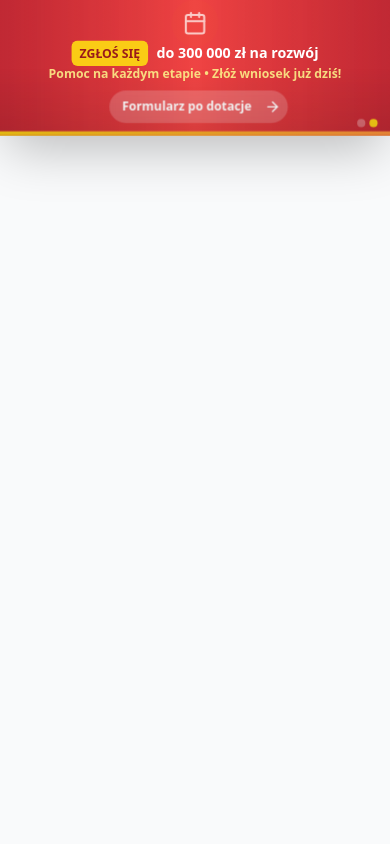
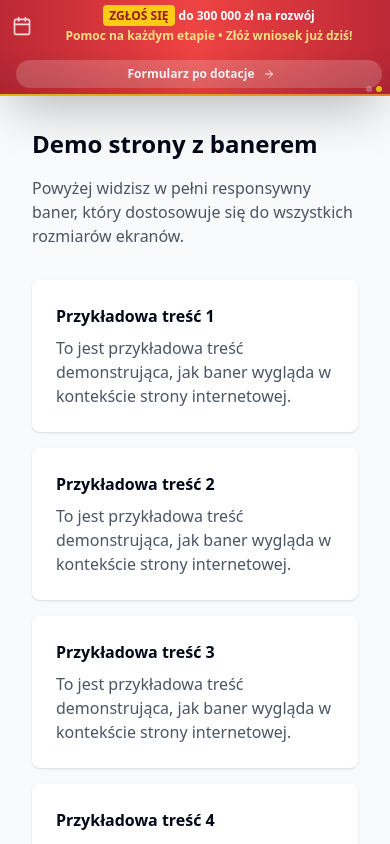
Before and after one commit to ahuramazdao/active-wakacje-alert-bar, a React (Vite) app: page / in a window 390 px wide. Shown: the top 844 px of the page. Built offline with nearby package versions, Linux system fonts and the light colour scheme.

Commit message:
Fix: Improve banner responsiveness
Adjust CSS to ensure the banner displays correctly on various devices and screen sizes.

```diff
--- /dev/null
+++ b/src/components/ResponsiveBanner.tsx
@@ -0,0 +1,125 @@
+
+import React, { useState, useEffect } from 'react';
+import { Calendar, ArrowRight } from 'lucide-react';
+
+const ResponsiveBanner = () => {
+  const [currentSlide, setCurrentSlide] = useState(0);
+
+  const slides = [
+    {
+      badge: "ZGŁOŚ SIĘ",
+      title: "po dotacje dla swojego klubu sportowego",
+      titleMobile: "po dotacje dla klubu",
+      subtitle: "Bezpłatne zgłoszenie • Liczba miejsc ograniczona!",
+      ctaText: "Formularz po dotacje"
+    },
+    {
+      badge: "ZGŁOŚ SIĘ",
+      title: "Nawet do 300 000 zł na rozwój klubu sportowego",
+      titleMobile: "do 300 000 zł na rozwój",
+      subtitle: "Pomoc na każdym etapie • Złóż wniosek już dziś!",
+      ctaText: "Formularz po dotacje"
+    }
+  ];
+
+  useEffect(() => {
+    const interval = setInterval(() => {
+      setCurrentSlide((prev) => (prev + 1) % slides.length);
+    }, 4000);
+
+    return () => clearInterval(interval);
+  }, [slides.length]);
+
+  const handleClick = () => {
+    window.open('https://programydlaklubow.pl/zgloszenia', '_blank');
+  };
+
+  const currentSlideData = slides[currentSlide];
+
+  return (
+    <div
+      onClick={handleClick}
+      className="relative w-full overflow-hidden bg-gradient-to-r from-red-600 via-red-500 to-red-600 text-white cursor-pointer transition-all duration-300 hover:shadow-2xl group animate-fade-in"
+    >
+      {/* Animated background pattern */}
+      <div className="absolute inset-0 bg-gradient-to-r from-blue-900/20 via-transparent to-blue-900/20 animate-pulse"></div>
+
+      {/* Moving stripes animation */}
+      <div className="absolute inset-0 opacity-10">
+        <div className="absolute inset-0 bg-gradient-to-r from-transparent via-white/20 to-transparent transform -skew-x-12 translate-x-[-100%] group-hover:translate-x-[100%] transition-transform duration-1000"></div>
+      </div>
+
+      {/* Main content - fully responsive */}
+      <div className="relative w-full px-3 py-2 sm:px-4 sm:py-3 lg:px-8 lg:py-4">
+        <div className="flex flex-col sm:flex-row items-center justify-between gap-2 sm:gap-4 w-full max-w-7xl mx-auto">
+
+          {/* Left content - icon + text */}
+          <div className="flex items-center gap-2 sm:gap-3 lg:gap-4 flex-1 w-full sm:w-auto justify-center sm:justify-start">
+
+            {/* Pulsing icon */}
+            <div className="flex-shrink-0">
+              <div className="relative">
+                <Calendar className="w-5 h-5 sm:w-6 sm:h-6 lg:w-8 lg:h-8 animate-pulse" />
+                <div className="absolute inset-0 bg-yellow-400 rounded-full animate-ping opacity-30"></div>
+              </div>
+            </div>
+
+            {/* Text content */}
+            <div className="flex-1 text-center sm:text-left min-w-0">
+              <div className="text-xs sm:text-sm lg:text-lg font-bold leading-tight transition-all duration-500">
+                <span className="bg-yellow-400 text-red-800 px-1.5 py-0.5 sm:px-2 sm:py-1 rounded text-xs sm:text-sm lg:text-sm font-extrabold mr-1 sm:mr-2 animate-bounce whitespace-nowrap">
+                  {currentSlideData.badge}
+                </span>
+                {/* Desktop title */}
+                <span className="hidden sm:inline">
+                  {currentSlideData.title}
+                </span>
+                {/* Mobile title */}
+                <span className="sm:hidden text-xs leading-tight">
+                  {currentSlideData.titleMobile}
+                </span>
+              </div>
+
+              <div className="text-xs sm:text-sm lg:text-sm opacity-90 mt-1 transition-all duration-500">
+                <span className="font-semibold text-yellow-200 leading-tight">
+                  {currentSlideData.subtitle}
+                </span>
+              </div>
+            </div>
+          </div>
+
+          {/* Right CTA - responsive */}
+          <div className="flex-shrink-0 group-hover:translate-x-1 transition-transform duration-300 w-full sm:w-auto mt-2 sm:mt-0">
+            <div className="flex items-center justify-center sm:justify-end gap-1 sm:gap-2 bg-white/20 backdrop-blur-sm rounded-full px-2 py-1.5 sm:px-3 sm:py-2 lg:px-4 lg:py-2">
+              <span className="text-xs sm:text-sm lg:text-sm font-semibold transition-all duration-500 whitespace-nowrap">
+                {currentSlideData.ctaText}
+              </span>
+              <ArrowRight className="w-3 h-3 sm:w-4 sm:h-4 lg:w-5 lg:h-5 group-hover:translate-x-1 transition-transform duration-300 flex-shrink-0" />
+            </div>
+          </div>
+        </div>
+      </div>
+
+      {/* Progress bars */}
+      <div className="absolute bottom-0 left-0 h-0.5 sm:h-1 bg-yellow-400 animate-pulse"></div>
+      <div className="absolute bottom-0 left-0 h-0.5 sm:h-1 bg-gradient-to-r from-yellow-400 to-orange-400 w-0 group-hover:w-full transition-all duration-1000"></div>
+
+      {/* Slide indicators - responsive positioning */}
+      <div className="absolute bottom-1 right-2 sm:bottom-2 sm:right-4 flex gap-1">
+        {slides.map((_, index) => (
+          <div
+            key={index}
+            className={`w-1.5 h-1.5 sm:w-2 sm:h-2 rounded-full transition-all duration-300 ${
+              index === currentSlide ? 'bg-yellow-400' : 'bg-white/30'
+            }`}
+          />
+        ))}
+      </div>
+
+      {/* Subtle shadow overlay */}
+      <div className="absolute inset-0 bg-gradient-to-b from-transparent via-transparent to-black/10"></div>
+    </div>
+  );
+};
+
+export default ResponsiveBanner;
--- a/src/pages/Index.tsx
+++ b/src/pages/Index.tsx
@@ -1,11 +1,29 @@
 
-import InfoBanner from "@/components/InfoBanner";
+import ResponsiveBanner from "@/components/ResponsiveBanner";
 
 const Index = () => {
   return (
     <div className="min-h-screen bg-gray-50">
-      {/* Info Banner */}
-      <InfoBanner />
+      {/* Responsive Banner */}
+      <ResponsiveBanner />
+
+      {/* Demo content to show banner in context */}
+      <div className="p-8">
+        <h1 className="text-2xl font-bold mb-4">Demo strony z banerem</h1>
+        <p className="text-gray-600 mb-4">
+          Powyżej widzisz w pełni responsywny baner, który dostosowuje się do wszystkich rozmiarów ekranów.
+        </p>
+        <div className="grid grid-cols-1 md:grid-cols-2 lg:grid-cols-3 gap-4 mt-8">
+          {[1, 2, 3, 4, 5, 6].map((item) => (
+            <div key={item} className="bg-white p-6 rounded-lg shadow">
+              <h3 className="font-semibold mb-2">Przykładowa treść {item}</h3>
+              <p className="text-gray-600">
+                To jest przykładowa treść demonstrująca, jak baner wygląda w kontekście strony internetowej.
+              </p>
+            </div>
+          ))}
+        </div>
+      </div>
     </div>
   );
 };
```
